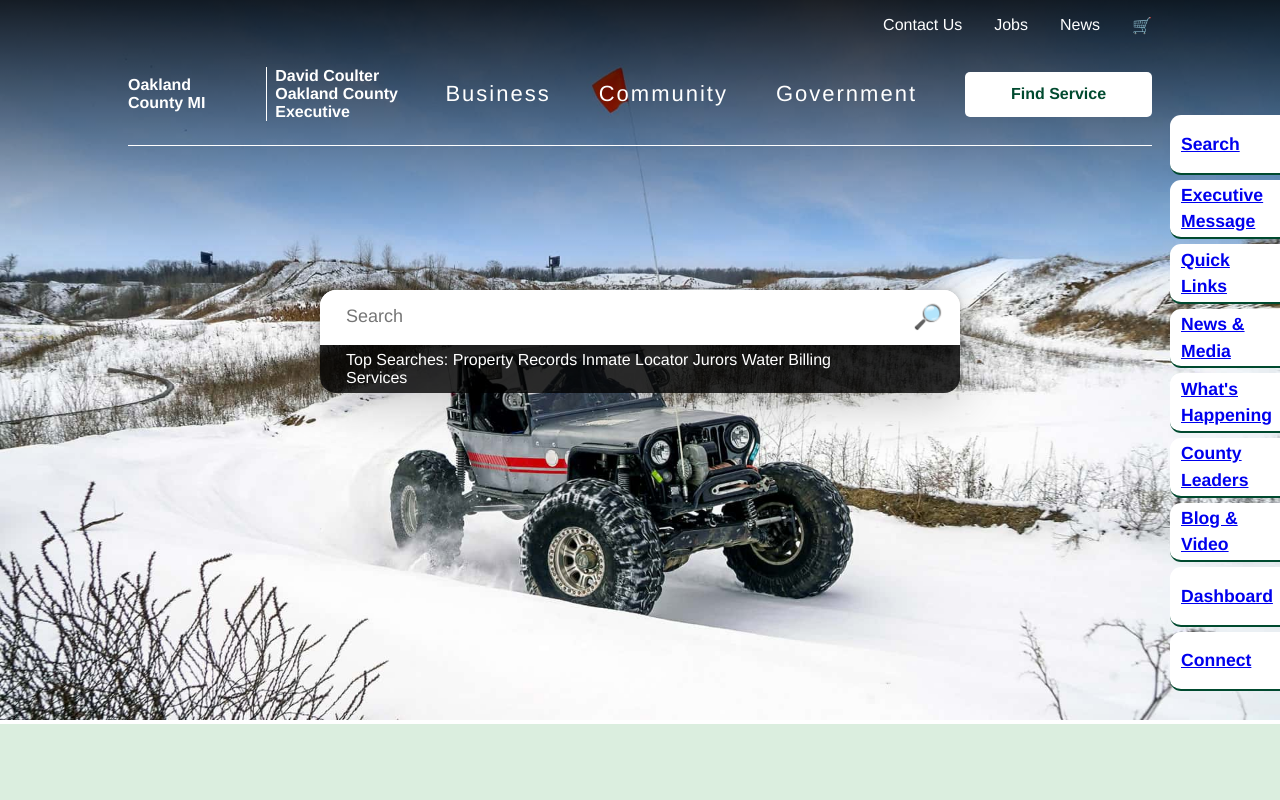
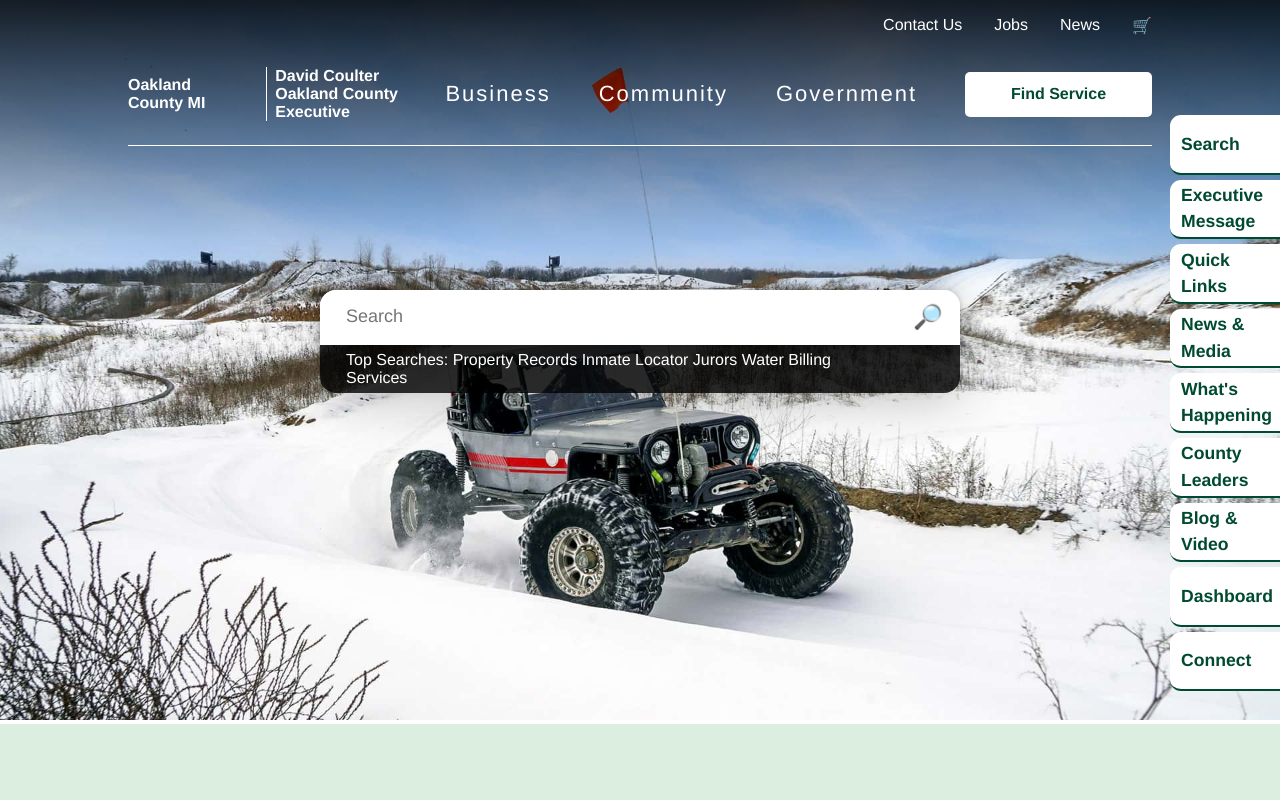
Before and after one commit to TrustierSquid/EnqbatorReactTakeHome, a React (Vite) app in the folder oakGovClone/: page / in a window 1280 px wide. Shown: the top 800 px of the page. Built offline with nearby package versions, Linux system fonts and the light colour scheme.

Commit message:
Restyled the links to remove the underline under the hyperlinks in the sidenav
Signed-off-by: Sam <enthunt.sh@gmail.com>

```diff
--- a/oakGovClone/src/styles/navbar.scss
+++ b/oakGovClone/src/styles/navbar.scss
@@ -236,10 +236,18 @@ $navLinks: 1.375rem;
       font-size: 1.1rem;
       line-height: 1.5;
 
+      a {
+        text-decoration: none;
+        color: #004A2F;
+      }
+
       &:hover {
         background-color: $hoverSelectGreen;
-        color: white;
+        a {
+          color: white;
+        }
       }
+
     }
   }
 }
```
